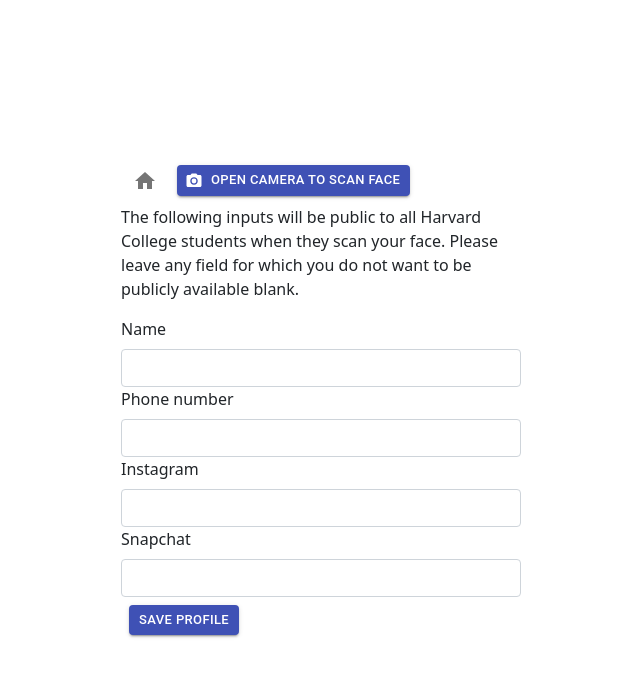
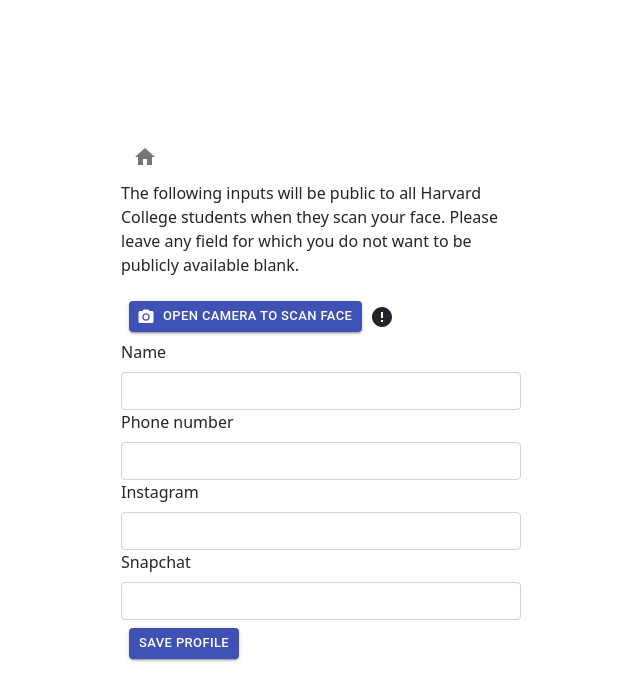
Before and after one commit to yuenler/facetag, a React (Create React App) app: page /profile in a window 1280 px wide. Shown: the top 700 px of the page, without its empty margins (319-959 px from the left). Built offline with nearby package versions, Linux system fonts and the light colour scheme; no server answers; sample sign-in values are in the browser's storage.

Commit message:
profile screen stuff

```diff
--- a/src/components/screens/Profile.Screen.js
+++ b/src/components/screens/Profile.Screen.js
@@ -4,6 +4,10 @@
 import Webcam from "react-webcam";
 import IconButton from '@material-ui/core/IconButton';
 import Button from '@material-ui/core/Button';
+import Check from '@material-ui/icons/Check';
+import Clear from '@material-ui/icons/Clear';
+
+import Error from '@material-ui/icons/Error';
 
 import Home from '@material-ui/icons/Home';
 import CameraAlt from '@material-ui/icons/CameraAlt';
@@ -36,10 +40,9 @@
 
   const [openCamera, setOpenCamera] = useState(false);
   const [buttonText, setButtonText] = useState("Run facial recognition")
-  const [cameraText, setCameraText] = useState("Open Camera to scan face")
   const [averageDescriptor, setAverageDescriptor] = useState(null)
-
-
+  const [doneRunning, setDoneRunning] = useState(false)
+  const [startedRunning, setStartedRunning] = useState(true)
 
 
   function handleHome() {
@@ -47,11 +50,14 @@
   }
 
   function handleSubmit() {
-
     saveData()
   }
 
   const saveData = () => {
+    if (nameRef.current.value === '' || averageDescriptor == null){
+      alert("Please scan your face and fill in your name.")
+    }
+    else{
     firebase.database().ref('Users/' + currentUser.googleId).set({
 			descriptor: averageDescriptor,
       name: nameRef.current.value,
@@ -63,22 +69,25 @@
 				console.log(error);
 		  }
 		  );
+      handleHome();
+      alert('Successfully saved data!')
+    }
   }
 
 
   const handleCamera = () => {
-    if (openCamera) {
-      setOpenCamera(false)
-      setCameraText('Open Camera to scan face')
-    }
-    else{
-      setOpenCamera(true)
-      setCameraText('Close Camera')
-    }
+    setDoneRunning(false)
+    setStartedRunning(false)
+    setOpenCamera(true)
+  }
 
+  const handleLeaveCamera = () => {
+    setOpenCamera(false)
+    setStartedRunning(true)
   }
 
   const handleRunFaceapi = () => {
+    setStartedRunning(true)
     setButtonText("Running facial recognition...")
     runFaceapi()
   }
@@ -130,6 +139,8 @@
           if (descriptors.length == 10){
             let descriptor = takeAverage(descriptors);
             setAverageDescriptor(descriptor)
+            setDoneRunning(true)
+            setStartedRunning(false)
 
           }
 
@@ -147,16 +158,11 @@
         <Home />
       </IconButton>
 
-      <Button
-        variant="contained"
-        color="primary"
-        size="small"
-        className={classes.button}
-        startIcon={<CameraAlt />}
-        onClick={() => handleCamera() }
-      >
-        {cameraText}
-      </Button>
+      { !startedRunning?
+        <IconButton aria-label="clear" onClick={() => { handleLeaveCamera() }}>
+        <Clear />
+      </IconButton>: null
+      }
 
       {openCamera?
         <div>
@@ -173,9 +179,9 @@
             height: 300,
           }}
         />
-
-        <p>Hold the phone so that your face takes up the majority of the screen, but no parts of your head is off screen. Make sure you have good lighting and that you are not holding the phone at an angle. When you are ready, click the button below. </p>
-        <Button
+    {!doneRunning?
+      <div>
+      <Button
         variant="contained"
         color="primary"
         size="small"
@@ -184,11 +190,48 @@
       >
         {buttonText}
       </Button>
+
+      </div>
+
+      :
+      <div>
+            <Button
+            variant="contained"
+            color="primary"
+            size="small"
+            className={classes.button}
+            onClick={() => setOpenCamera(false) }
+          >
+            Finish
+            </Button>
+      </div>
+      }
+        <p>Hold the phone so that your face takes up the majority of the screen, but no parts of your head is off screen. Make sure you have good lighting and that you are not holding the phone at an angle. When you are ready, click the button below. </p>
+
       </div>
         :
         <form>
           <p>The following inputs will be public to all Harvard College students when they scan your face. Please leave any field for which you do not want to be publicly available blank.</p>
           <Form>
+
+                <Button
+              variant="contained"
+              color="primary"
+              size="small"
+              className={classes.button}
+              startIcon={<CameraAlt />}
+              onClick={() => handleCamera() }
+            >
+              Open Camera to scan face
+            </Button>
+
+            {
+              averageDescriptor ?
+              <Check/>:
+              <Error/>
+            }
+
+
             <Form.Group id="name">
               <Form.Label>Name</Form.Label>
               <Form.Control ref={nameRef} required />
```
